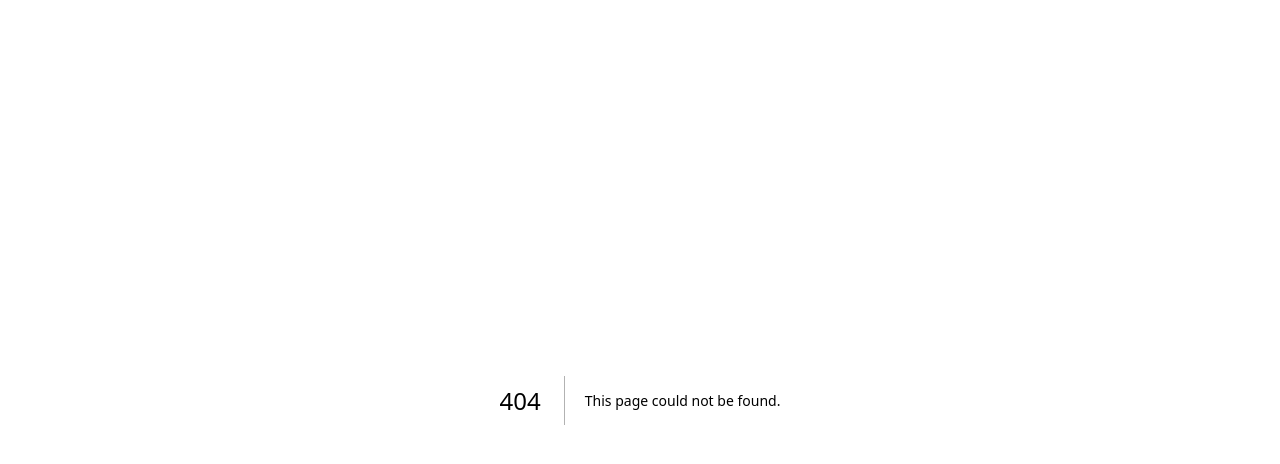
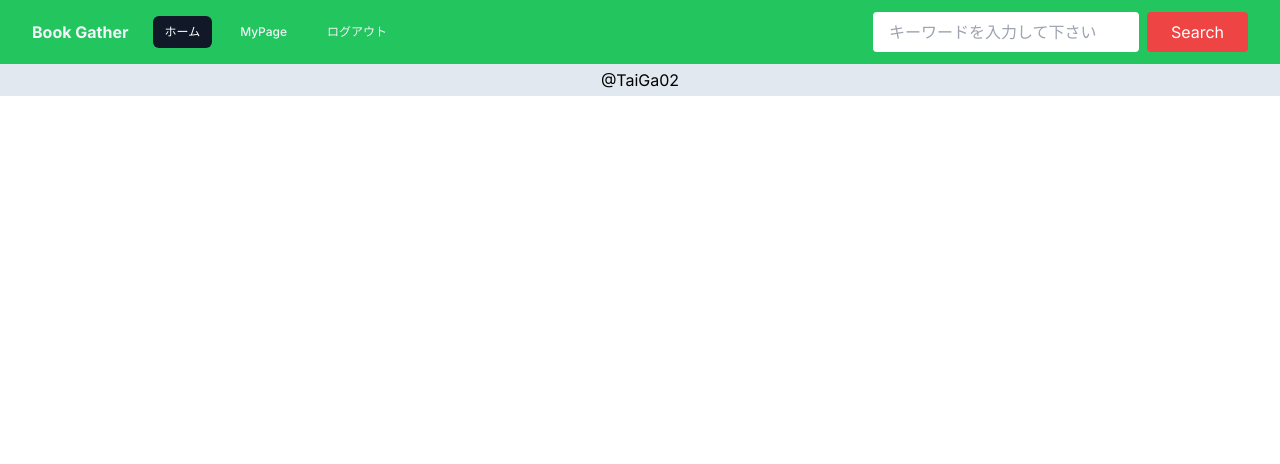
Before and after one commit to TaiGa02/book-gather, a Next.js app: page /home in a window 1280 px wide. Before the commit this address had no page. Shown: the top 464 px of the page. Built offline with nearby package versions, Linux system fonts and the light colour scheme.

Commit message:
ナビゲーションバーの作成

```diff
--- /dev/null
+++ b/src/app/home/page.tsx
@@ -0,0 +1,112 @@
+"use client";
+
+import Link from "next/link";
+import React, { useState, useEffect } from "react";
+
+export default function Home(){
+
+    const [isMenuOpen, setIsMenuOpen] = useState(false);
+
+    const toggleMenu = () => {
+        setIsMenuOpen(!isMenuOpen);
+    };
+
+    const closeMenu = () => {
+        setIsMenuOpen(false);
+    };
+
+    useEffect(() => {
+        const handleResize = () => {
+            // 画面の幅が一定サイズ以上になったら、モバイルメニューを閉じる
+            if (window.innerWidth > 768) {
+                closeMenu();
+            }
+        };
+
+        // ウィンドウのリサイズイベントを監視
+        window.addEventListener("resize", handleResize);
+
+        // コンポーネントがアンマウントされたときにイベントリスナーをクリーンアップする
+        return () => {
+            window.removeEventListener("resize", handleResize);
+        };
+    }, []);
+
+    return (
+        <>
+            <nav className="bg-green-500 sticky">
+                <div className="mx-auto max-w-7xl px-2 md:px-6 lg:px-8">
+                    <div className="relative flex h-16 items-center justify-between">
+                        <div className="absolute inset-y-0 left-0 flex items-center md:hidden">
+                            <button type="button" className="relative inline-flex items-center justify-center rounded-md p-2 text-slate-100 hover:bg-blue-800 hover:text-white focus:outline-none focus:ring-2 focus:ring-inset focus:ring-white" aria-controls="mobile-menu" aria-expanded={isMenuOpen} onClick={toggleMenu}>
+                                <span className="absolute -inset-0.5"></span>
+                                <span className="sr-only">Open main menu</span>
+                                <svg className={`block h-6 w-6 ${isMenuOpen ? 'hidden' : ''}`} fill="none" viewBox="0 0 24 24" strokeWidth="1.5" stroke="currentColor" aria-hidden="true">
+                                    <path strokeLinecap="round" strokeLinejoin="round" d="M3.75 6.75h16.5M3.75 12h16.5m-16.5 5.25h16.5" />
+                                </svg>
+                                <svg className={`hidden h-6 w-6 ${isMenuOpen ? '' : 'hidden'}`} fill="none" viewBox="0 0 24 24" strokeWidth="1.5" stroke="currentColor" aria-hidden="true">
+                                    <path strokeLinecap="round" strokeLinejoin="round" d="M6 18L18 6M6 6l12 12" />
+                                </svg>
+                            </button>
+                        </div>
+                        <div className="flex flex-1 items-center justify-center md:items-stretch md:justify-start">
+                            <div className="flex flex-shrink-0 items-center">
+                                <h3 className="text-slate-100 font-bold">Book Gather</h3>
+                            </div>
+                            <div className="hidden md:ml-6 md:block">
+                                <div className="flex space-x-4">
+                                    <Link href={"/home"} className="bg-gray-900 text-white rounded-md px-3 py-2 text-xs md:text-xs font-medium" aria-current="page">ホーム</Link>
+                                    <Link href={"/"} className="text-slate-100 hover:bg-blue-800 transition-all duration-300 rounded-md px-3 py-2 text-xs font-medium">MyPage</Link>
+                                    <Link href={"/"} className="text-slate-100 hover:bg-slate-100 transition-all duration-300 hover:text-red-500 rounded-md px-3 py-2 text-xs font-medium">ログアウト</Link>
+                                </div>
+                            </div>
+                        </div>
+
+                        <div className="absolute inset-y-0 right-0 flex items-center pr-2 sm:static sm:inset-auto sm:ml-6 sm:pr-0">
+                            <div className="hidden md:ml-6 md:block">
+                                <form className="text-center">
+                                    <input
+                                        type="search"
+                                        name="query"
+                                        className="rounded py-2 px-4 text-left border-red-500"
+                                        placeholder="キーワードを入力して下さい"
+                                    />
+                                    <button className="ml-2 text-white bg-red-500 rounded py-2 px-6 hover:opacity-75">
+                                        Search
+                                    </button>
+                                </form>
+                            </div>
+                        </div>
+                    </div>
+                </div>
+
+                <div className="md:hidden flex flex-col" id="mobile-menu" style={{ display: isMenuOpen ? 'block' : 'none' }}>
+                    <div className="space-y-1 px-2 pb-3 pt-2">
+                        <Link href={"/home"} className="bg-gray-900 text-white rounded-md px-3 py-2 text-base font-medium" aria-current="page">ホーム</Link>
+                        <Link href={"/"} className="text-slate-100 hover:bg-blue-800 transition-all duration-300 rounded-md px-3 py-2 text-base font-medium">MyPage</Link>
+                        <Link href={"/"} className="text-slate-100 hover:bg-slate-100 transition-all duration-300 hover:text-red-500 rounded-md px-3 py-2 text-base font-medium">ログアウト</Link>
+                    </div>
+                    <div className="px-2 pb-3 pt-2 left-0 justify-start">
+                        <form className="text-center">
+                            <input
+                                type="search"
+                                name="query"
+                                className="rounded py-2 px-4 text-left border-red-500"
+                                placeholder="キーワードを入力して下さい"
+                            />
+                            <button className="ml-2 pt-2 mt-2 text-white bg-red-500 rounded py-2 px-6 hover:opacity-75">
+                                Search
+                            </button>
+                        </form>
+                    </div>
+                </div>
+            </nav>
+            <main>
+
+            </main>
+            <footer className="text-center py-1 bg-slate-200">
+                    <p>@TaiGa02</p>
+            </footer>
+        </>
+    );
+};
```
